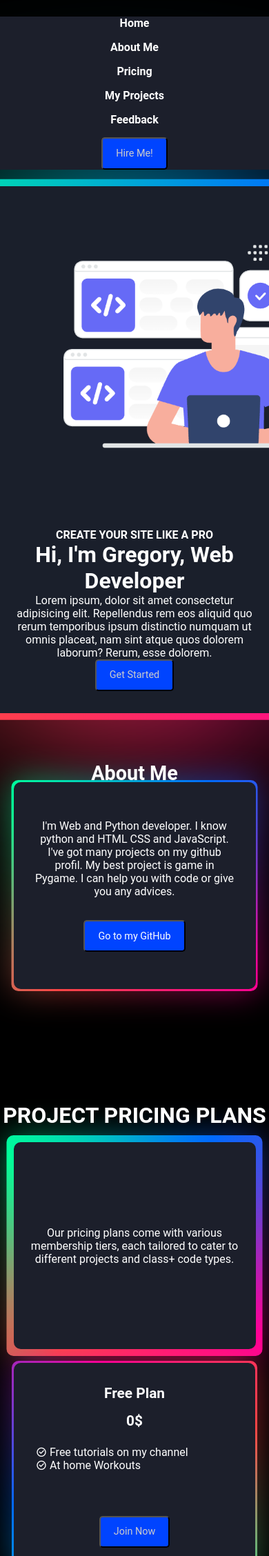
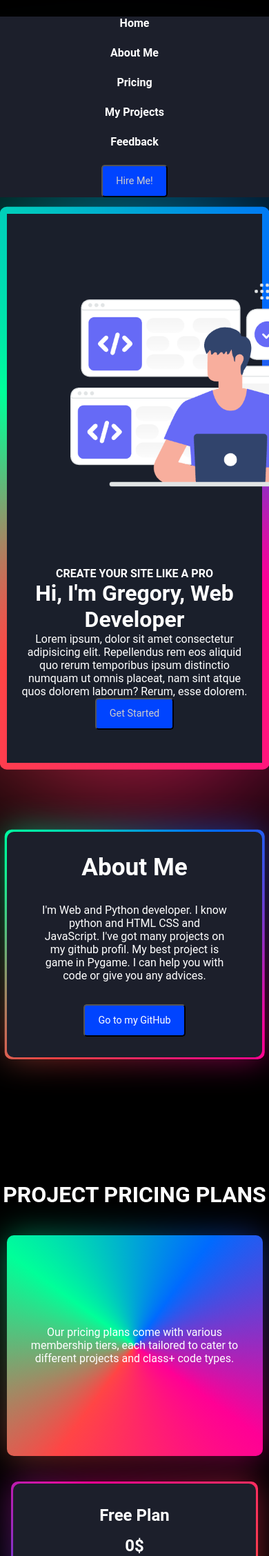
Before and after one commit to Grzegorz-coder-rgb/PersonalPortfolio, a Flask app: page / in a window 390 px wide; the page is wider, and only the part inside the window is pictured. Shown: the top 2256 px of that part at 69% size. Run offline with Flask 3, Linux system fonts and the light colour scheme.

Commit message:
Aktualizacja stylów CSS i pliku Procfile

```diff
--- a/static/css/style.css
+++ b/static/css/style.css
@@ -603,203 +603,199 @@
   }
 }
 
-/* === MEDIA QUERIES === */
+/* === MEDIA QUERIES (RESPONSYWNOŚĆ) - POPRAWIONA WERSJA === */
 
-/* Dla ekranów mniejszych niż 1024px (tablety w orientacji poziomej, małe laptopy) */
+/* Dla dużych ekranów nie ma zmian, bazujemy na kodzie podstawowym. */
+
+/* === EKRANY PONIŻEJ 1200px (np. mniejsze laptopy) === */
+@media (max-width: 1200px) {
+    /* Zmniejszamy szerokość głównych kontenerów, aby nie wychodziły poza ekran */
+    .container,
+    .offers,
+    .projects,
+    footer .container {
+        max-width: 95%; /* Używamy procentów zamiast stałej wartości px */
+        width: 100%;
+    }
+
+    .sub-header {
+        /* Poprawka krytycznego błędu pozycjonowania */
+        left: 50%;
+        transform: translateX(-50%); /* Lepszy sposób na centrowanie niż 'left: 40%' */
+        margin: 50px 0; /* Usuwamy negatywny margines */
+        width: 90%;
+        max-width: 600px;
+    }
+
+    footer .copyright {
+        /* Poprawka pozycjonowania stopki */
+        position: relative; /* Zmiana z absolute na relative, aby element był w przepływie dokumentu */
+        left: auto;
+        top: auto;
+        text-align: center;
+        margin-top: 2rem; /* Dodajemy margines, aby oddzielić od reszty stopki */
+        width: 100%;
+    }
+}
+
+
+/* === EKRANY PONIŻEJ 1024px (Tablety w orientacji poziomej) === */
 @media (max-width: 1024px) {
     .container {
-        padding: 4rem 1.5rem; /* Zmniejszenie paddingu kontenera */
+        padding: 4rem 2rem; /* Mniejszy padding na tabletach */
     }
 
     header {
-        grid-template-columns: 1fr; /* Układ jednokolumnowy dla nagłówka */
-        text-align: center; /* Wyśrodkowanie tekstu w nagłówku */
+        grid-template-columns: 1fr; /* Zmiana na jedną kolumnę */
+        text-align: center;
+        gap: 1rem;
+    }
+
+    header .content {
+        order: 2; /* Tekst pod obrazkiem */
     }
 
     header .image {
-        order: -1; /* Przeniesienie obrazu nad tekst, jeśli tak wolisz */
-        margin-bottom: 2rem;
-    }
-
-    header .image img {
-        margin: auto; /* Wyśrodkowanie obrazu */
+        order: 1; /* Obrazek nad tekstem */
+        margin: 0 auto 2rem auto;
     }
 
     #about p {
-        width: 90%; /* Użycie procentowej szerokości */
-        margin: 0 auto; /* Wyśrodkowanie */
+        width: 100%; /* Pełna szerokość w kontenerze */
+        max-width: 600px; /* Ograniczenie dla czytelności */
+        margin: 0 auto;
         font-size: 1.3rem;
     }
 
     .card-1 {
-        width: 90%; /* Użycie procentowej szerokości */
-        max-width: 500px; /* Ograniczenie maksymalnej szerokości */
-        padding: 20px 30px;
+        width: 90%;
+        max-width: 550px;
     }
 
     .card-1 h1 {
-        font-size: 2.5rem; /* Zmniejszenie czcionki nagłówka sekcji */
-        /* Rozważ dostosowanie pozycjonowania absolutnego, jeśli sprawia problemy */
+        font-size: 2.5rem;
     }
 
     .offers {
-        width: 95%; /* Użycie procentowej szerokości */
-        flex-direction: column; /* Układ kolumnowy dla ofert */
-        height: auto; /* Automatyczna wysokość */
-        gap: 2rem;
+        flex-direction: column; /* Oferty jedna pod drugą */
+        height: auto; /* Wysokość dopasowuje się do zawartości */
+        gap: 3rem;
     }
 
     .card {
-        width: 80%; /* Dostosowanie szerokości kart */
-        max-width: 350px; /* Maksymalna szerokość dla kart */
-        height: auto; /* Automatyczna wysokość, aby zawartość się mieściła */
-        min-height: 350px; /* Minimalna wysokość, aby zachować spójność */
-        margin-bottom: 2rem; /* Dodatkowy margines między kartami w układzie kolumnowym */
+        width: 80%;
+        max-width: 400px;
+        min-height: auto; /* Pozwalamy kartom mieć różną wysokość w razie potrzeby */
     }
 
-    .sub-header {
-        width: 90%;
-        max-width: 550px;
-        margin: 30px auto; /* Uproszczone marginesy i wyśrodkowanie */
-        left: auto; /* Usunięcie pozycjonowania 'left' */
-        padding: 1.5em;
-        font-size: 1.3rem;
+    .projects {
+        height: auto; /* Najważniejsza poprawka - wysokość musi być automatyczna */
+        padding: 2rem 1rem;
+    }
+
+    /* Zapewniamy, że rzędy w siatce projektów mogą istnieć samodzielnie */
+    .projects .project-grid .projects-top,
+    .projects .project-grid .projects-bottom {
+        margin-bottom: 0;
     }
 
     .feedback {
-        padding: 80px 20px; /* Zmniejszenie paddingu */
-    }
-
-    .feedback .review {
-        font-size: 2.5rem;
-    }
-
-    .feedback .customers-feedback {
-        font-size: 1.8rem;
+        padding: 4rem 2rem;
     }
 
     .feedback .customers {
-        flex-direction: column; /* Układ kolumnowy dla opinii */
-        align-items: center; /* Wyśrodkowanie elementów w kolumnie */
+        flex-direction: column; /* Opinie jedna pod drugą */
+        align-items: center; /* Wyśrodkowanie opinii */
     }
 
     .feedback .customers .item {
-        width: 90%;
-        max-width: 450px; /* Ograniczenie szerokości elementów opinii */
+        width: 100%;
+        max-width: 500px; /* Ograniczenie szerokości opinii */
     }
 
-    footer {
-        grid-template-columns: 1fr; /* Układ jednokolumnowy dla stopki */
+    footer .container {
+        flex-direction: column; /* Kolumny w stopce jedna pod drugą */
         text-align: center;
-        width: 95%;
-        margin: 2rem auto 0 auto; /* Dodanie marginesu górnego */
-    }
-
-    footer .column {
-        margin-bottom: 2rem;
-    }
-
-    footer .column .logo {
-        margin: 0 auto 1.5rem auto; /* Wyśrodkowanie logo */
-    }
-
-    footer .socials {
-        position: static; /* Zmiana pozycjonowania na statyczne */
-        margin-top: 1rem;
-        font-size: 1.3rem;
+        gap: 2rem;
     }
 }
 
 
-/* Dla ekranów mniejszych niż 768px (tablety w orientacji pionowej) */
+/* === EKRANY PONIŻEJ 768px (Tablety w orientacji pionowej) === */
 @media (max-width: 768px) {
     nav ul {
-        flex-direction: column; /* Menu nawigacyjne w kolumnie */
-        gap: 1rem;
-        margin-top: 1.5rem;
-        margin-bottom: 1.5rem;
-    }
-
-    nav ul li a {
-        padding-bottom: 0.5rem; /* Mniejszy padding dla linków nawigacji */
+        flex-direction: column; /* Nawigacja w kolumnie */
+        gap: 1.5rem;
+        margin: 1.5rem 0;
     }
 
     .container {
-        padding: 3rem 1rem;
+        padding: 3rem 1.5rem;
     }
 
-    #about p {
-        font-size: 1.1rem;
+    a:hover {
+        /* Wyłączamy powiększanie fontu przy hover na urządzeniach dotykowych, bo nie ma "hover" */
+        font-size: inherit; /* Używa rozmiaru zadeklarowanego dla 'a' */
+        color: #5e3bee; /* Zachowujemy zmianę koloru */
+    }
+
+    nav ul li a:hover {
+        font-size: 1.4rem !important; /* Tutaj możemy zostawić dla spójności, ale efekt będzie widoczny głównie na desktopie */
     }
 
     .card-1 h1 {
-        font-size: 2rem;
-        top: -40px; /* Dostosowanie pozycjonowania */
+        position: static; /* Usuwamy pozycjonowanie absolutne, które sprawia problemy */
+        margin-bottom: 2rem;
+        font-size: 2.2rem;
     }
 
     .card-1 h1:hover {
-        font-size: 2.2rem; /* Dostosowanie rozmiaru czcionki w hover */
-        margin-top: -1rem;
-    }
-
-    .card {
-        width: 90%;
-        min-height: 300px;
+        margin-top: 0; /* Resetujemy margines z hover */
+        font-size: 2.3rem;
     }
 
     .card h3,
     .card h4 {
-        font-size: 1.5rem; /* Zmniejszenie czcionek w kartach */
-    }
-    .card h4 {
-        padding-bottom: 1.5rem;
+        font-size: 1.8rem;
     }
 
-    .btn {
-        font-size: 0.9rem;
-        padding: 0.8rem 1.2rem;
-    }
-
-    .btn:hover {
-        padding: 1rem 1.5rem; /* Dostosowanie paddingu w hover */
-    }
-
-    .header { /* Klasa .header */
+    .header { /* Klasa .header (np. dla "Projects") */
         font-size: 2.5rem;
         padding-top: 6rem;
     }
 
     .sub-header {
-        font-size: 1.1rem;
-        padding: 1em;
+        font-size: 1.2rem;
+    }
+
+    .projects .project-grid .project-item {
+        width: 70%; /* Projekty zajmują więcej szerokości */
+        max-width: 350px;
+    }
+
+    .projects .project-grid button {
+        left: 50%;
+        transform: translateX(-50%); /* Poprawne centrowanie przycisku */
     }
 
     .feedback .review {
-        font-size: 2rem;
+        font-size: 2.2rem;
     }
 
     .feedback .customers-feedback {
-        font-size: 1.5rem;
+        font-size: 1.6rem;
     }
 
     .feedback .customers .item p {
         font-size: 1rem;
-        line-height: 1.3rem;
-    }
-
-    footer .column h3 { /* Zakładając, że masz h3 w kolumnach stopki */
-        font-size: 1.2rem;
-    }
-
-    footer .column a {
-        font-size: 0.9rem;
     }
 }
 
-/* Dla ekranów mniejszych niż 480px (telefony komórkowe) */
+
+/* === EKRANY PONIŻEJ 480px (Telefony komórkowe) === */
 @media (max-width: 480px) {
     .container {
-        padding: 2rem 1rem; /* Jeszcze mniejszy padding */
+        padding: 3rem 1rem;
     }
 
     header {
@@ -808,68 +804,55 @@
 
     #about p {
         font-size: 1rem;
-        width: 95%;
     }
 
-    .card-1 h1 {
-        font-size: 1.8rem;
-        top: -30px; /* Dalsze dostosowanie */
-    }
-
-    .card-1 h1:hover {
-        font-size: 2rem;
-    }
-
-    .card-1 {
-        padding: 15px 20px;
-    }
-
-    .card {
-        width: 95%;
+    .card-1, .card {
+        width: 95%; /* Elementy zajmują prawie całą szerokość */
     }
 
     .card h3,
     .card h4 {
-        font-size: 1.3rem;
+        font-size: 1.5rem;
     }
 
-    .header { /* Klasa .header */
+    .btn {
+        padding: 0.8rem 1.2rem;
+        font-size: 0.9rem;
+    }
+
+    .btn:hover {
+        padding: 1rem 1.5rem;
+    }
+
+    .header {
         font-size: 2rem;
-        padding-top: 4rem;
+        padding-top: 5rem;
     }
 
     .sub-header {
         font-size: 1rem;
-        margin: 20px auto;
+        padding: 1.5rem;
+    }
+
+    .projects .project-grid .project-item {
+        width: 90%; /* Na najmniejszych ekranach projekt zajmuje prawie całą szerokość */
     }
 
     .feedback {
-        padding: 50px 10px;
+        padding: 3rem 1rem;
     }
 
     .feedback .review {
         font-size: 1.8rem;
+        padding: 1rem;
     }
 
     .feedback .customers-feedback {
-        font-size: 1.3rem;
+        font-size: 1.4rem;
     }
 
     .feedback .customers .item {
-        padding: 20px;
-    }
-
-    .feedback .customers .item .rating {
-        font-size: 1.5rem; /* Zmniejszenie rozmiaru gwiazdek oceny */
-    }
-
-    /* Bardzo mała czcionka - zastanów się, czy jest potrzebna lub czy można ją inaczej obsłużyć */
-    /* .feedback .customers .item #p2{
-         font-size: 5px !important;  // Ta reguła jest bardzo specyficzna. Rozważ, czy jest konieczna.
-    } */
-
-    footer .column {
-        margin-bottom: 1.5rem;
+        padding: 1.5rem;
     }
 }
 
```
Also changed, not shown: 1 other file.
